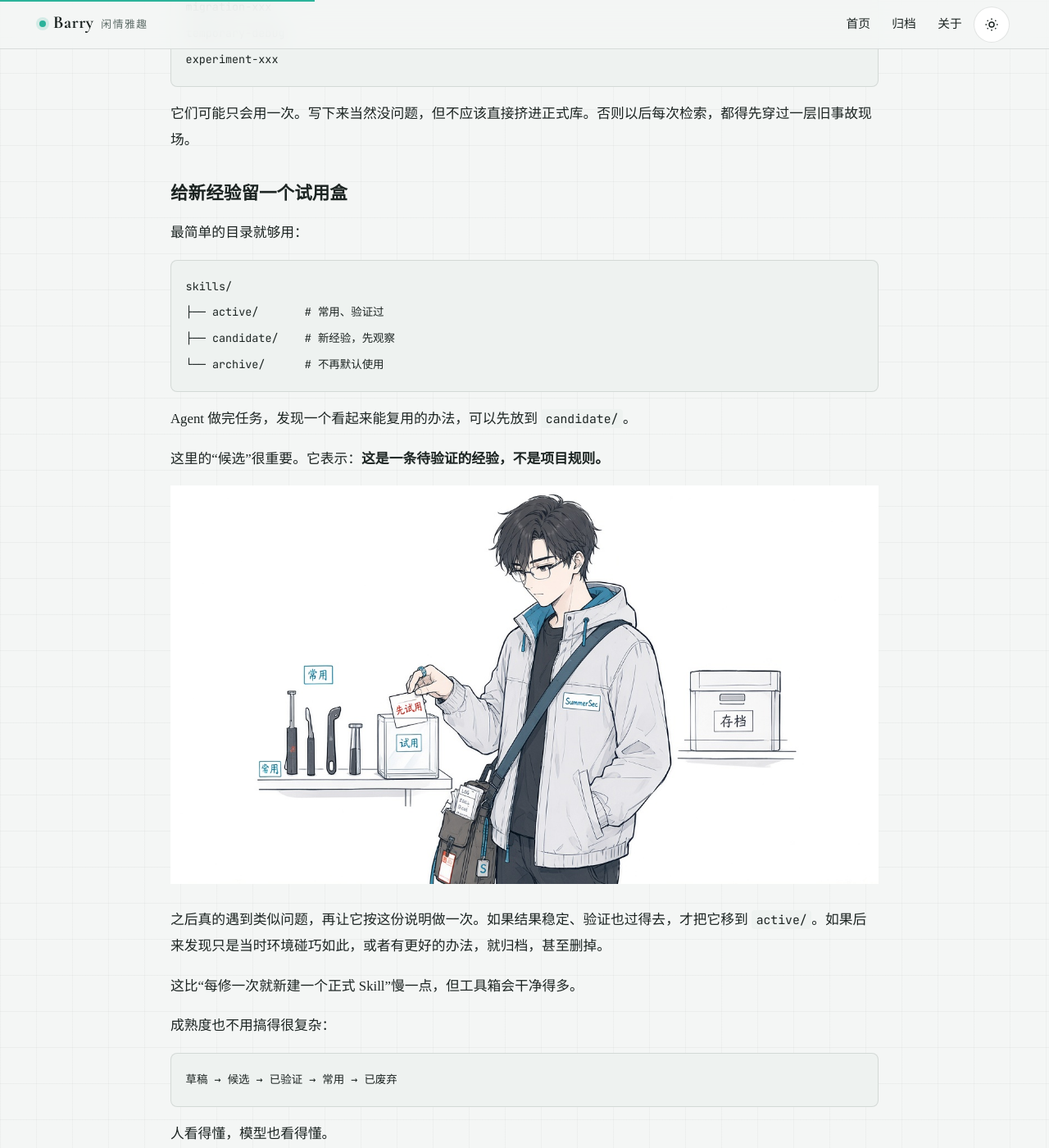
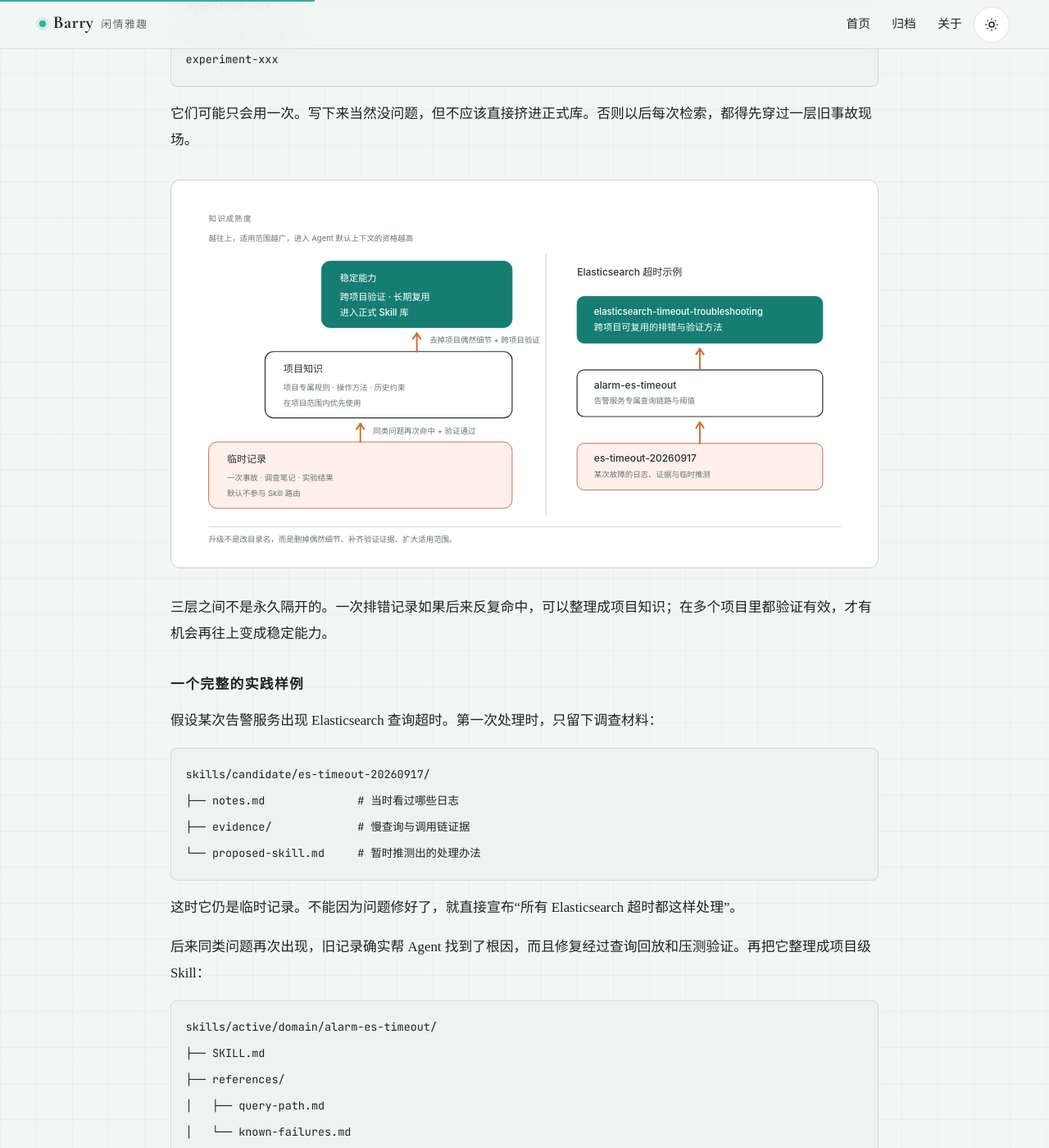
Before and after one commit to Barry04/Barry04.github.io, a Jekyll site: the page built from 2026/skill-lifecycle.md, in a window 1280 px wide and 1400 px high, scrolled down 3563 px. Shown: the whole window at 82% size. Built offline with Jekyll 4.4.1, drawn with Linux system fonts in a browser that asks for light colours; comment, search, counter and statistics services are not loaded; some of the changed text lies outside the part shown.

Commit message:
docs: expand skill lifecycle practices
Co-authored-by: Cursor <cursoragent@cursor.com>

````diff
--- a/2026/skill-lifecycle.md
+++ b/2026/skill-lifecycle.md
@@ -79,9 +79,9 @@ Codex 甚至给最初那张“工具目录”留了上下文预算。目录太
 
 ## 先别把所有东西都叫 Skill
 
-我会先把它们分成三类。
+我会先把它们放到三层货架上。越往上，越稳定，也越有资格影响 Agent 的下一次决定。
 
-第一类是长期工程能力。比如：
+最上层是**稳定能力**。比如：
 
 ```text
 java-api/
@@ -93,9 +93,9 @@ testing/
 
 它们不是为了某一个 bug 才存在。项目每隔一阵就会碰到，规则也相对稳定。这种可以放进正式工具箱。
 
-第二类是项目自己的知识。比如一个告警系统的抑制规则、多站点部署顺序、某张表的历史包袱。它们看起来像 Skill，实际更接近“这个项目到底怎么运转”的说明。
+中间一层是**项目知识**。比如一个告警系统的抑制规则、多站点部署顺序、某张表的历史包袱。它们看起来像 Skill，实际更接近“这个项目到底怎么运转”的说明。换一个项目，往往就不适用了。
 
-第三类是临时记录：
+最下面是**临时记录**：
 
 ```text
 fix-xxx-bug
@@ -106,6 +106,126 @@ experiment-xxx
 ```
 
 它们可能只会用一次。写下来当然没问题，但不应该直接挤进正式库。否则以后每次检索，都得先穿过一层旧事故现场。
+
+<div class="diagram diagram-sumsec">
+<svg viewBox="0 0 960 500" role="img" aria-label="Skill 从临时记录经过项目验证，逐层演进为项目知识和稳定能力">
+  <text class="sd-cap" x="32" y="34">知识成熟度</text>
+  <text class="sd-small" x="32" y="62">越往上，适用范围越广，进入 Agent 默认上下文的资格越高</text>
+
+  <g>
+    <rect x="32" y="346" width="430" height="94" rx="12" class="sd-node-risk"/>
+    <text class="sd-label" x="58" y="375">临时记录</text>
+    <text class="sd-small" x="58" y="401">一次事故 · 调查笔记 · 实验结果</text>
+    <text class="sd-small" x="58" y="423">默认不参与 Skill 路由</text>
+
+    <rect x="112" y="218" width="350" height="94" rx="12" class="sd-node"/>
+    <text class="sd-label" x="138" y="247">项目知识</text>
+    <text class="sd-small" x="138" y="273">项目专属规则 · 操作方法 · 历史约束</text>
+    <text class="sd-small" x="138" y="295">在项目范围内优先使用</text>
+
+    <rect x="192" y="90" width="270" height="94" rx="12" class="sd-node-pass"/>
+    <text class="sd-on-fill" x="218" y="119">稳定能力</text>
+    <text class="sd-on-fill" x="218" y="145" font-size="11">跨项目验证 · 长期复用</text>
+    <text class="sd-on-fill" x="218" y="167" font-size="11">进入正式 Skill 库</text>
+  </g>
+
+  <path class="sd-arrow" d="M247 346V320" marker-end="url(#sdArrowLevel)"/>
+  <text class="sd-small" x="265" y="334">同类问题再次命中 + 验证通过</text>
+
+  <path class="sd-arrow" d="M327 218V192" marker-end="url(#sdArrowLevel)"/>
+  <text class="sd-small" x="345" y="206">去掉项目偶然细节 + 跨项目验证</text>
+
+  <line class="sd-divider" x1="510" y1="80" x2="510" y2="452"/>
+
+  <text class="sd-label" x="554" y="110">Elasticsearch 超时示例</text>
+
+  <rect x="554" y="140" width="348" height="66" rx="10" class="sd-node-pass"/>
+  <text class="sd-on-fill" x="578" y="166">elasticsearch-timeout-troubleshooting</text>
+  <text class="sd-on-fill" x="578" y="188" font-size="11">跨项目可复用的排错与验证方法</text>
+
+  <rect x="554" y="244" width="348" height="66" rx="10" class="sd-node"/>
+  <text class="sd-label" x="578" y="270">alarm-es-timeout</text>
+  <text class="sd-small" x="578" y="292">告警服务专属查询链路与阈值</text>
+
+  <rect x="554" y="348" width="348" height="66" rx="10" class="sd-node-risk"/>
+  <text class="sd-label" x="578" y="374">es-timeout-20260917</text>
+  <text class="sd-small" x="578" y="396">某次故障的日志、证据与临时推测</text>
+
+  <path class="sd-arrow" d="M728 348V318" marker-end="url(#sdArrowLevel)"/>
+  <path class="sd-arrow" d="M728 244V214" marker-end="url(#sdArrowLevel)"/>
+
+  <line class="sd-divider" x1="32" y1="466" x2="928" y2="466"/>
+  <text class="sd-small" x="32" y="488">升级不是改目录名，而是删掉偶然细节、补齐验证证据、扩大适用范围。</text>
+
+  <defs>
+    <marker id="sdArrowLevel" viewBox="0 0 10 10" refX="8" refY="5" markerWidth="6" markerHeight="6" orient="auto-start-reverse">
+      <path d="M2 1L8 5L2 9" fill="none" stroke="var(--diagram-flow)" stroke-width="1.8" stroke-linecap="round" stroke-linejoin="round"/>
+    </marker>
+  </defs>
+</svg>
+</div>
+
+三层之间不是永久隔开的。一次排错记录如果后来反复命中，可以整理成项目知识；在多个项目里都验证有效，才有机会再往上变成稳定能力。
+
+### 一个完整的实践样例
+
+假设某次告警服务出现 Elasticsearch 查询超时。第一次处理时，只留下调查材料：
+
+```text
+skills/candidate/es-timeout-20260917/
+├── notes.md              # 当时看过哪些日志
+├── evidence/             # 慢查询与调用链证据
+└── proposed-skill.md     # 暂时推测出的处理办法
+```
+
+这时它仍是临时记录。不能因为问题修好了，就直接宣布“所有 Elasticsearch 超时都这样处理”。
+
+后来同类问题再次出现，旧记录确实帮 Agent 找到了根因，而且修复经过查询回放和压测验证。再把它整理成项目级 Skill：
+
+```text
+skills/active/domain/alarm-es-timeout/
+├── SKILL.md
+├── references/
+│   ├── query-path.md
+│   └── known-failures.md
+└── scripts/
+    └── replay-query.py
+```
+
+`SKILL.md` 不保存那次事故的全部日志，只留下以后还成立的部分：
+
+```yaml
+---
+name: alarm-es-timeout
+description: 告警服务出现 Elasticsearch 查询超时、慢查询或批量检索积压时使用
+---
+
+when:
+  - 告警查询超时
+  - 批量检索积压
+
+procedure:
+  - 确认超时发生在哪一段调用链
+  - 对照已知失败模式
+  - 使用历史查询样本回放
+
+validation:
+  - 回放结果一致
+  - P95 延迟回到阈值内
+  - 无新增错误日志
+```
+
+如果这套方法以后在别的服务、别的项目里也成立，再去掉告警系统专属内容，提炼成更通用的 `elasticsearch-timeout-troubleshooting`。
+
+```text
+一次事故记录
+    ↓ 同类问题再次命中
+项目级 alarm-es-timeout
+    ↓ 跨项目验证仍然成立
+通用 elasticsearch-timeout-troubleshooting
+```
+
+这就是我理解的“演进”：不是把临时文件换个名字塞进 `active/`，而是每升一层，都删掉偶然细节，补上验证证据，再扩大适用范围。
 
 ## 给新经验留一个试用盒
 
````
